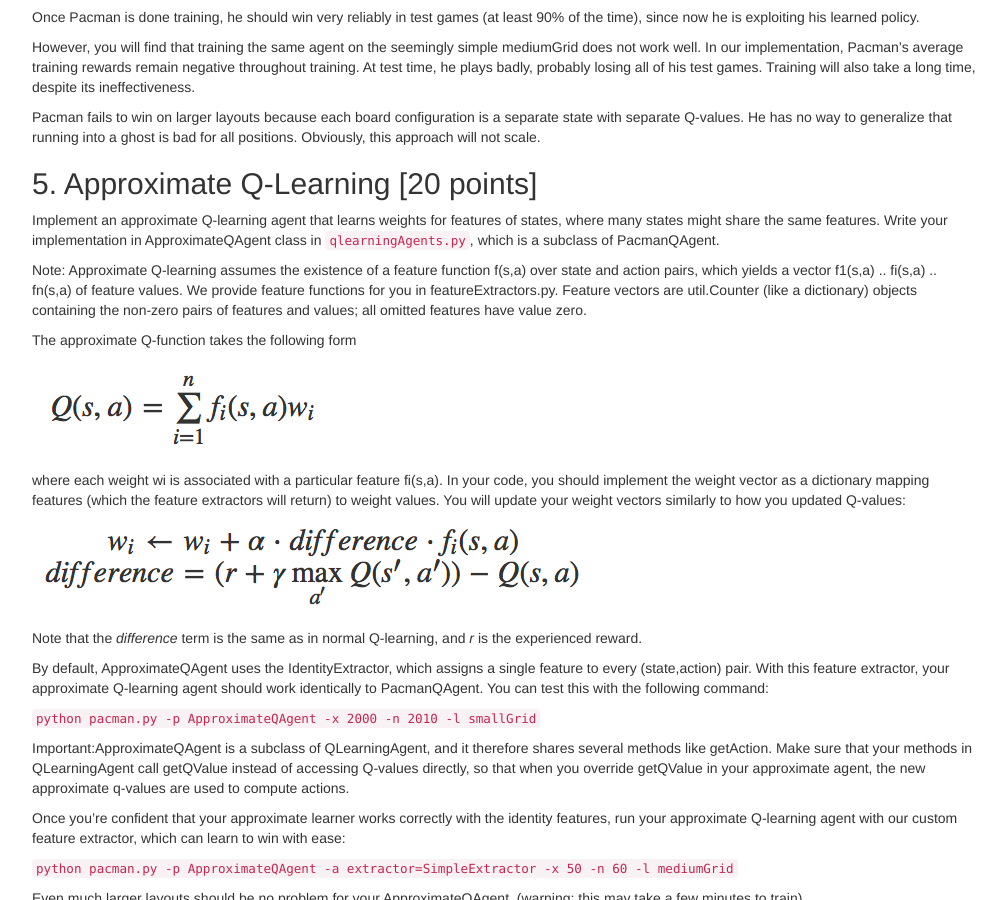
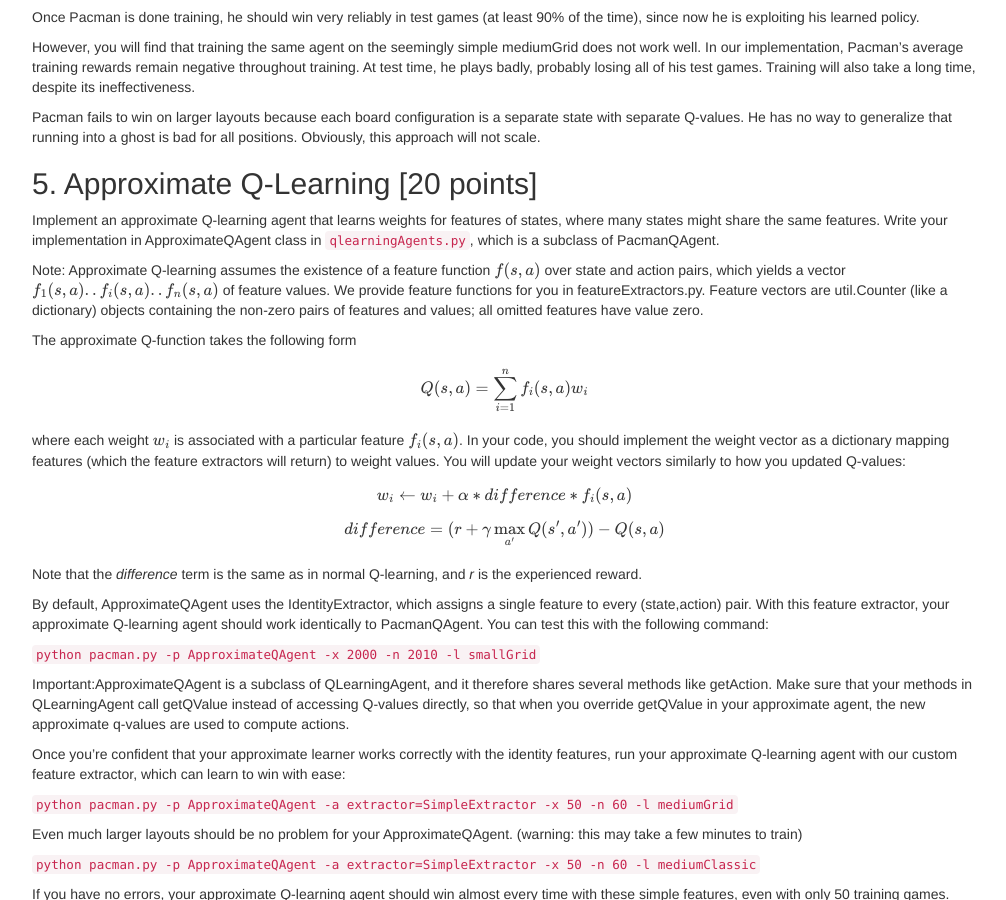
Before and after one commit to artificial-intelligence-class/artificial-intelligence-class.github.io, a Jekyll site: the page built from homeworks/hw6/homework6.md, in a window 1280 px wide and 900 px high, scrolled down 2833 px. Shown: the whole window, without its empty margins (233-1239 px from the left). Built offline with Jekyll 4.4.1, drawn with Linux system fonts in a browser that asks for light colours; nearby versions of some CDN libraries; formulas are drawn with MathJax 3; a script that is not in the unit is left out.

Commit message:
Converted images to math

```diff
--- a/homeworks/hw6/homework6.md
+++ b/homeworks/hw6/homework6.md
@@ -118,15 +118,17 @@ Pacman fails to win on larger layouts because each board configuration is a sepa
 
 Implement an approximate Q-learning agent that learns weights for features of states, where many states might share the same features. Write your implementation in ApproximateQAgent class in `qlearningAgents.py`, which is a subclass of PacmanQAgent.
 
-Note: Approximate Q-learning assumes the existence of a feature function f(s,a) over state and action pairs, which yields a vector f1(s,a) .. fi(s,a) .. fn(s,a) of feature values. We provide feature functions for you in featureExtractors.py. Feature vectors are util.Counter (like a dictionary) objects containing the non-zero pairs of features and values; all omitted features have value zero.
+Note: Approximate Q-learning assumes the existence of a feature function $$f(s,a)$$ over state and action pairs, which yields a vector $$f_1(s,a) .. f_i(s,a) .. f_n(s,a)$$ of feature values. We provide feature functions for you in featureExtractors.py. Feature vectors are util.Counter (like a dictionary) objects containing the non-zero pairs of features and values; all omitted features have value zero.
 
 The approximate Q-function takes the following form
 
-![](./f1.png)
+$$Q(s,a)=\sum_{i=1}^{n}{f_i(s,a)w_i}$$
 
-where each weight wi is associated with a particular feature fi(s,a). In your code, you should implement the weight vector as a dictionary mapping features (which the feature extractors will return) to weight values. You will update your weight vectors similarly to how you updated Q-values:
+where each weight $$w_i$$ is associated with a particular feature $$f_i(s,a)$$. In your code, you should implement the weight vector as a dictionary mapping features (which the feature extractors will return) to weight values. You will update your weight vectors similarly to how you updated Q-values:
 
-![](./f2.png)
+$$w_i \leftarrow w_i + \alpha * difference * f_i(s,a)$$
+
+$$difference = (r + \gamma \max_{a'} Q(s', a')) - Q(s,a) $$
 
 Note that the _difference_ term is the same as in normal Q-learning, and _r_ is the experienced reward.
 
```
